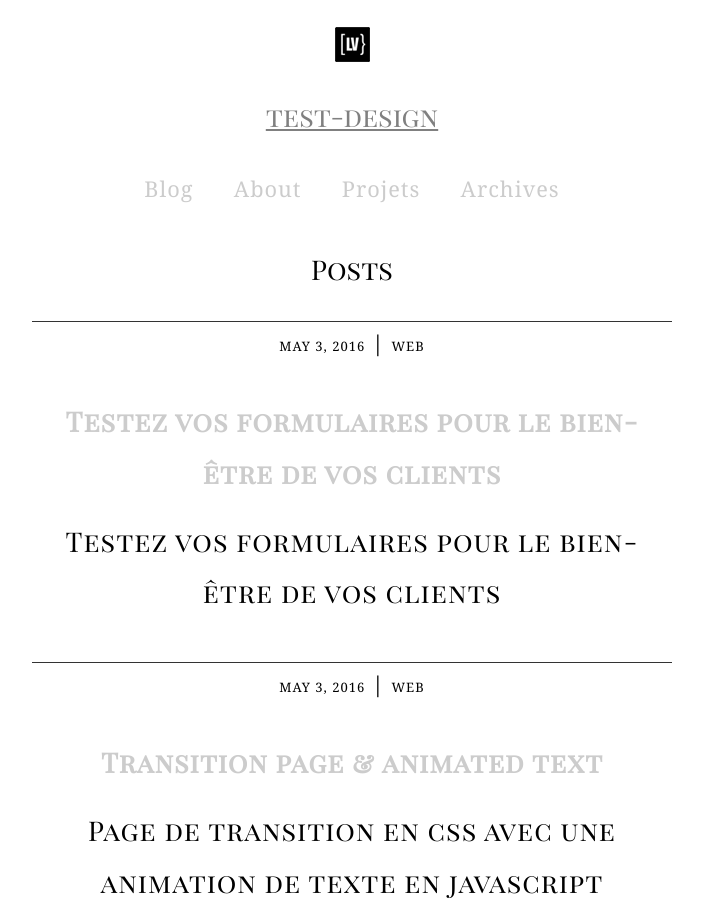
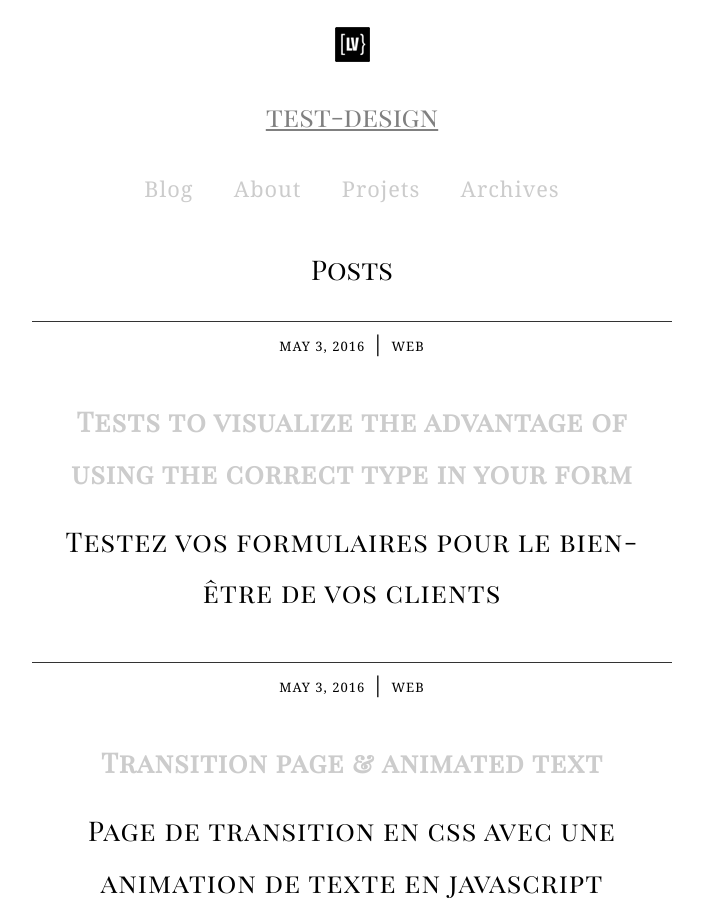
Before and after one commit to lvdesign/tips, a Jekyll site: the page built from index.md, in a window 1280 px wide and 900 px high. Shown: the whole window, without its empty margins (288-991 px from the left). Built offline with Jekyll 4.4.1, drawn with Linux system fonts in a browser that asks for light colours; nearby versions of some CDN libraries; comment, search, counter and statistics services are not loaded; some of the changed lines change nothing that is shown.

Commit message:
Titre anglais
correction et title

```diff
--- a/_posts/2018-01-30-html5-input-tel-email-url.md
+++ b/_posts/2018-01-30-html5-input-tel-email-url.md
@@ -1,6 +1,6 @@
 ---
 layout: post
-title: Testez vos formulaires pour le bien-être de vos clients
+title: Tests to visualize the advantage of using the correct type in your form
 date: 2016-05-03 12:20:02
 categories: web
 tag: [css]
@@ -14,14 +14,15 @@ published: true
 # Testez vos formulaires pour le bien-être de vos clients
 
 Au quotidien, le mobile est le premier écran utilisé par les internautes pour se connecter à Internet avec 26,5 millions d'adeptes, soit 51% des Français. Il devance l'ordinateur avec 49% d'utilisateurs et la tablette (24%).
-[source: ](http://www.journaldunet.com/ebusiness/le-net/1071414-le-profil-des-internautes-francais/)
+[source: journaldunet.com/ebusiness/le-net/1071414-le-profil-des-internautes-francais/](http://www.journaldunet.com/ebusiness/le-net/1071414-le-profil-des-internautes-francais/)
 
-J'adore découvrir de nouvelles société proposant des services pertinants. C'est peut-être l'envie de nous la faire partager au plus vite ou parce qu'ils ne s'interessent qu'à lever des fonds mais systematiquement pour les contacter, leurs formulaires à partir d'un mobile n'est pas à la hauteur.
+J'adore découvrir de nouvelles sociétés proposant des services pertinants. C'est peut-être l'envie de nous la faire partager au plus vite ou parce qu'ils ne s'intéressent qu'à lever des fonds mais systématiquement pour les contacter à partir d'un mobile, leur formulaire n'est pas à la hauteur.
 
-Très rarement vous pouvez entrer votre Email sans rechercher le bon clavier, selui avec @ ! ou votre numero de telephone avec que des chiffres.
+Très rarement vous pouvez entrer votre Email sans rechercher le bon clavier, celui avec @ ! ou votre numèro de téléphone avec que des chiffres.
 C'est pourtant simple et vraiment plus pratique depuis l'arrivée du HTML 5 (10/2014).
-Une adresse mail est de type email, un numéro de téléphone est de type tel et un lien url de type url. Et si le navigateur ne comprend pas, il transforme le type en text. C'est le principe de la "graceful degradation" que je dirais actif puisqu'il permet quand meme de remplir le formulaire.
+Une adresse mail est de type email, un numéro de téléphone est de type tel et un lien url de type url. Et si le navigateur ne comprend pas, il transforme le type en text. C'est le principe de la "graceful degradation" que je denommerais actif puisqu'il permet quand même de remplir le formulaire.
 
-Je vous propose un petit test en vous rendant sur [cette page Test :] (https://codepen.io/lvdesign2016/full/ZrYeNy/)
+Je vous propose un petit test en vous rendant sur [cette page](https://codepen.io/lvdesign2016/full/ZrYeNy/).
+Je pense que là vous pouvez vous rendre compte de ce que vos clients attendent!
 
 Et voilà…
```
